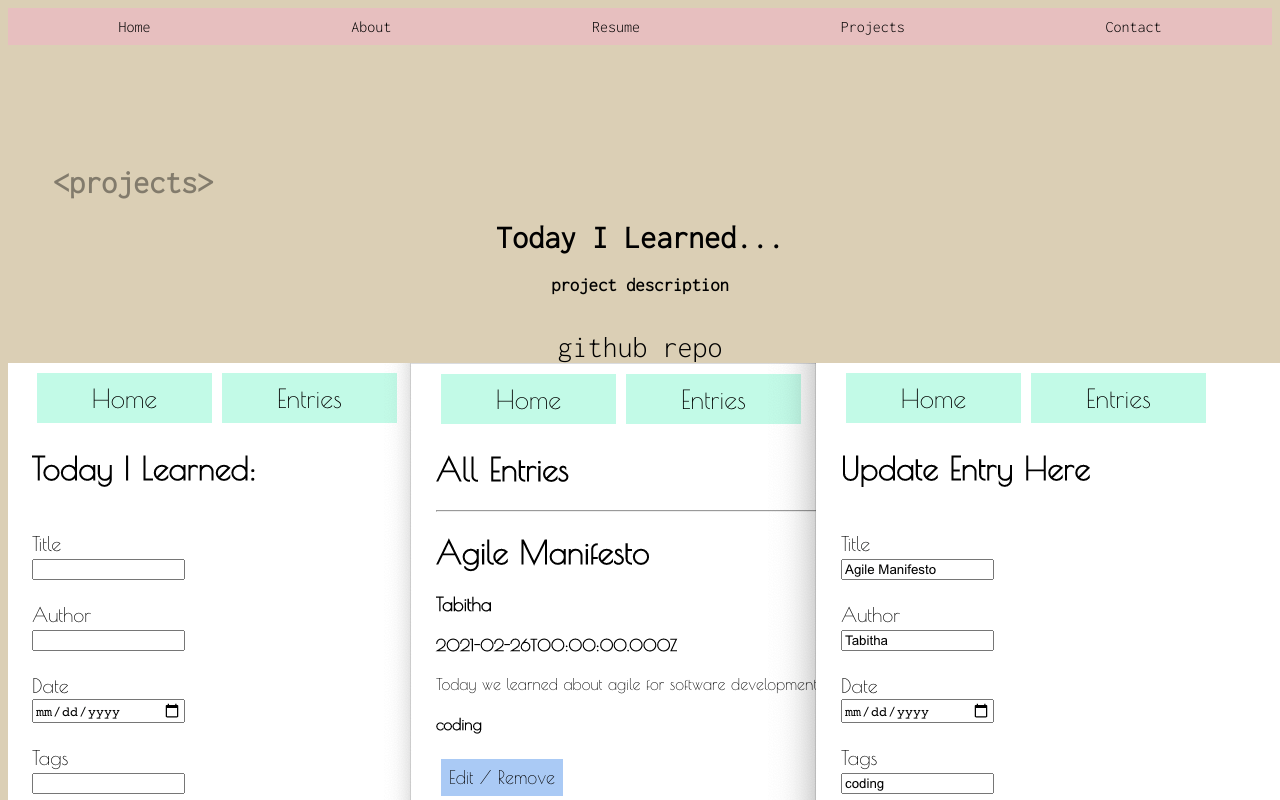
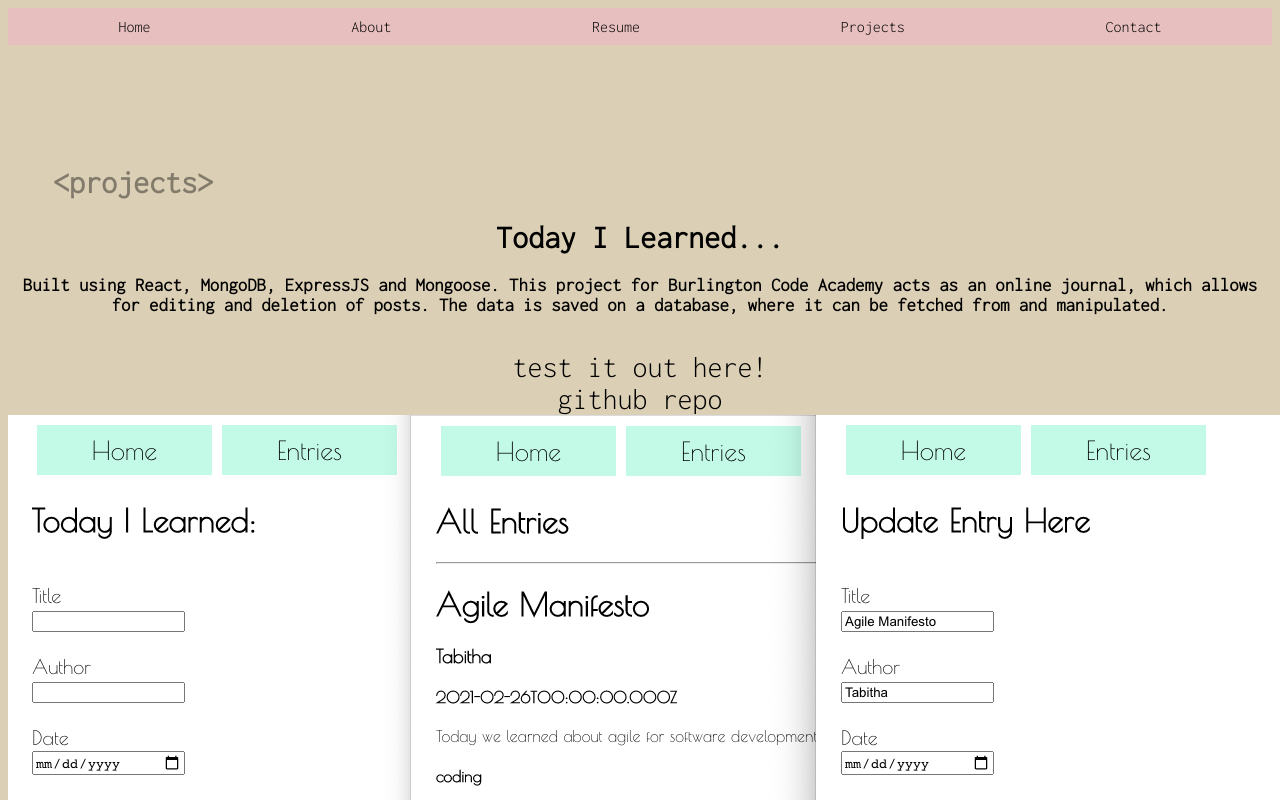
Before and after one commit to jenstella/portfolio, a React (Create React App) app: page /projects in a window 1280 px wide. Shown: the top 800 px of the page. Built offline with nearby package versions, Linux system fonts and the light colour scheme; a web font is replaced by a local one.

Commit message:
friday night

```diff
--- a/src/components/Projects.js
+++ b/src/components/Projects.js
@@ -14,12 +14,27 @@ export default function Projects() {
       <h1 id="projects-one">&lt;projects&gt;</h1>
       <div id="projects-content">
         <h1 className="proj-title">Today I Learned...</h1>
-        <h3>project description</h3>
+        <h3>Built using React, MongoDB, ExpressJS and Mongoose. This project for Burlington Code Academy acts as an online journal, which allows for editing and deletion of posts. The data is saved on a database, where it can be fetched from and manipulated. </h3>
+        <br></br>
+        <a
+          href="https://salty-caverns-29070.herokuapp.com/"
+          target="_blank"
+          rel="noreferrer"
+          className="external-links"
+          style={{
+            textDecoration: "none",
+            color: "black",
+            fontSize: "30px",
+          }}
+        >
+          test it out here!
+        </a>
         <br></br>
         <a
           href="https://github.com/jenstella/react-journal"
           target="_blank"
           rel="noreferrer"
+          className="external-links"
           style={{
             textDecoration: "none",
             color: "black",
@@ -32,12 +47,13 @@ export default function Projects() {
         <hr></hr>
 
         <h1 className="proj-title">Yelpington</h1>
-        <h3>project description</h3>
+        <h3>Built using ExpressJS, JSON, AJAX, Leaflet Maps and React. Built a server to hold JSON files, which through Javascript were parsed, and displayed on the front end of the webpage. Displayed and manipulated an embedded map with coordinates for different restaurants pinned. Using React, when name of restaurant is clicked or the pin for it is clicked, it brings up that restaurants data from server.</h3>
         <br></br>
         <a
           href="https://github.com/jenstella/yelpington"
           target="_blank"
           rel="noreferrer"
+          className="external-links"
           style={{
             textDecoration: "none",
             color: "black",
@@ -56,6 +72,7 @@ export default function Projects() {
           href="https://github.com/jenstella/geo-vermonter"
           target="_blank"
           rel="noreferrer"
+          className="external-links"
           style={{
             textDecoration: "none",
             color: "black",
@@ -75,6 +92,7 @@ export default function Projects() {
           href="https://github.com/jenstella/tic-tac-toe"
           target="_blank"
           rel="noreferrer"
+          className="external-links"
           style={{
             textDecoration: "none",
             color: "black",
@@ -94,6 +112,7 @@ export default function Projects() {
           href="https://github.com/jenstella/remock-blog"
           target="_blank"
           rel="noreferrer"
+          className="external-links"
           style={{
             textDecoration: "none",
             color: "black",
@@ -113,6 +132,7 @@ export default function Projects() {
           href="https://github.com/jenstella/zorkington"
           target="_blank"
           rel="noreferrer"
+          className="external-links"
           style={{
             textDecoration: "none",
             color: "black",
@@ -132,6 +152,7 @@ export default function Projects() {
           href="https://github.com/jenstella/guess-the-number"
           target="_blank"
           rel="noreferrer"
+          className="external-links"
           style={{
             textDecoration: "none",
             color: "black",
```
Also changed, not shown: src/Styles/index.css (+8 -0 lines).
